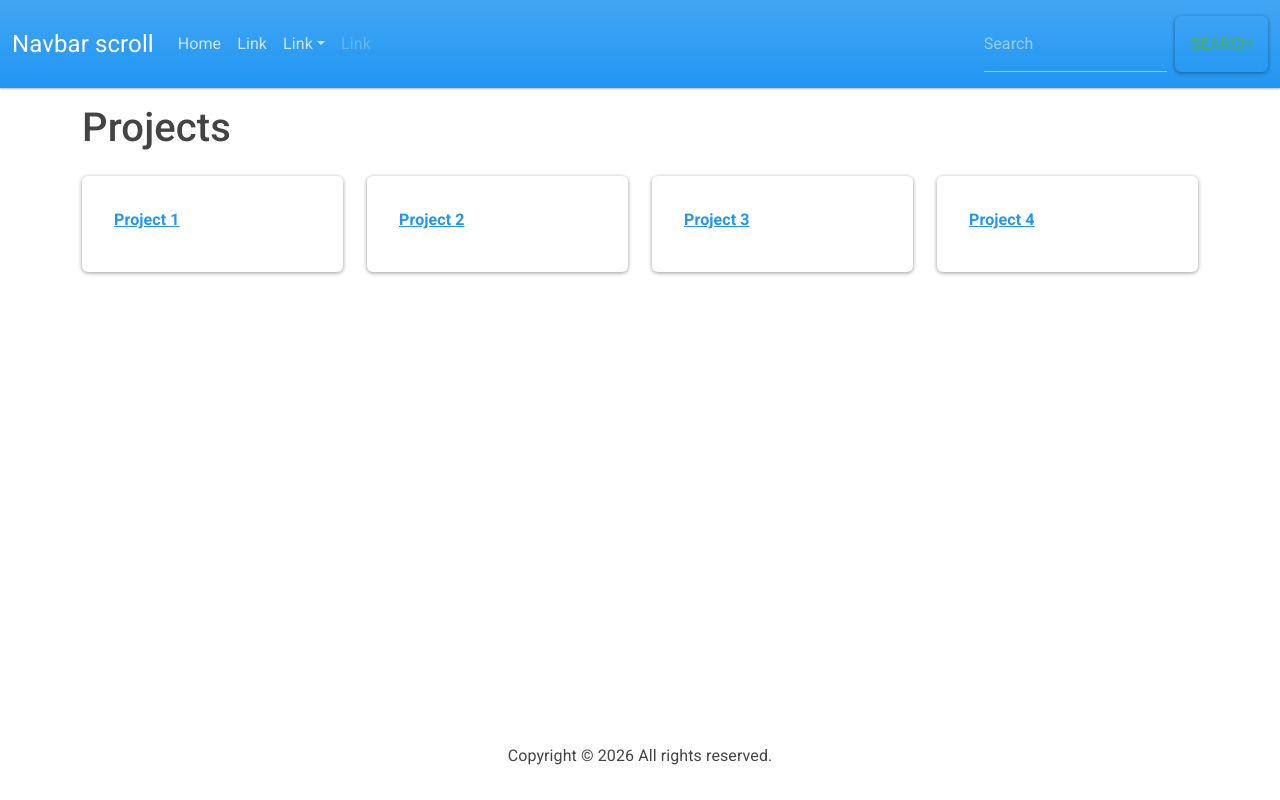
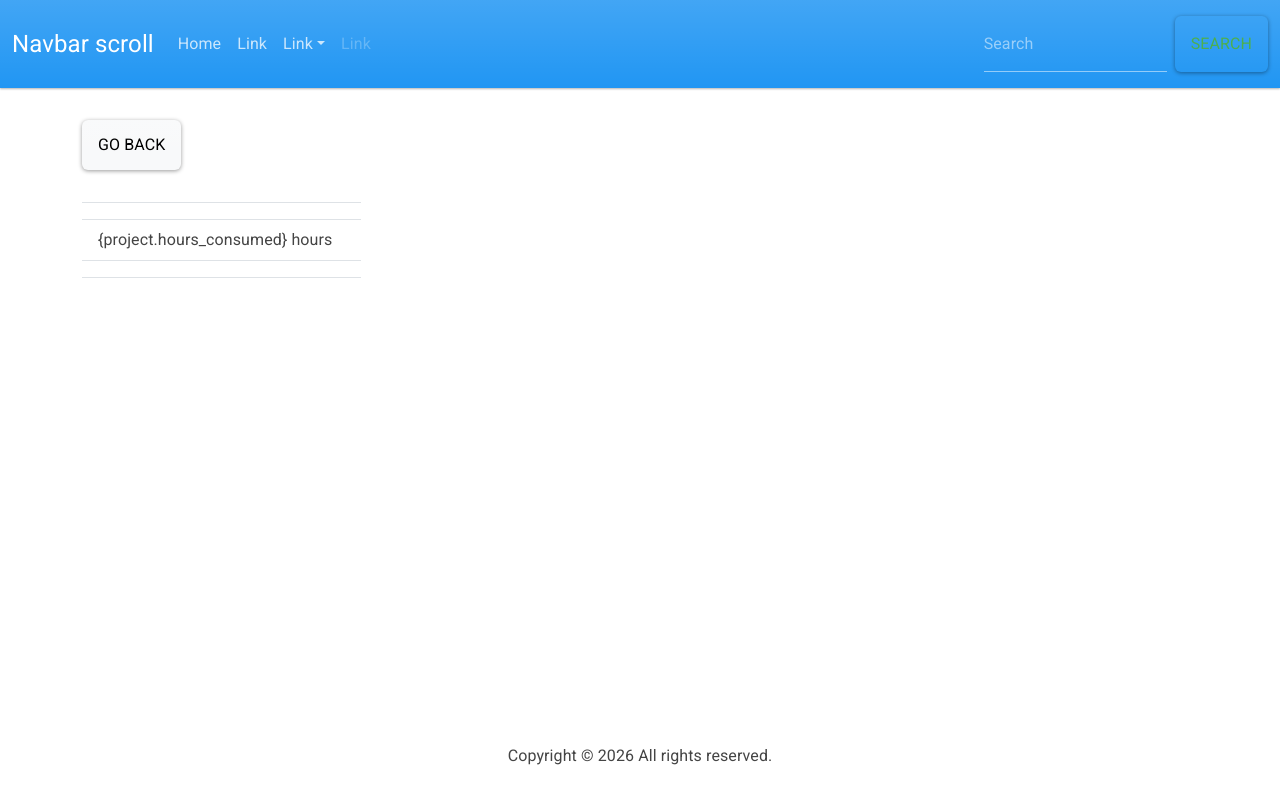
Before and after one commit to Nibe-Git-Hub/quiz4_frontend, a React (Create React App) app in the folder frontend/: page /project/1 in a window 1280 px wide. Built offline with nearby package versions, Linux system fonts and the light colour scheme.

Commit message:
feat: Project Detailed View

```diff
--- a/frontend/package.json
+++ b/frontend/package.json
@@ -12,6 +12,8 @@
     "react": "^19.2.4",
     "react-bootstrap": "^2.10.10",
     "react-dom": "^19.2.4",
+    "react-router-bootstrap": "^0.26.3",
+    "react-router-dom": "^7.13.0",
     "react-scripts": "5.0.1",
     "web-vitals": "^2.1.4"
   },
--- a/frontend/src/App.js
+++ b/frontend/src/App.js
@@ -1,21 +1,33 @@
 import { Row, Col, Container } from 'react-bootstrap'
+import { BrowserRouter as Router, Route, Routes } from 'react-router-dom'
 
 import Header from "./components/Header";
 import Footer from "./components/Footer";
-
 import HomeScreen from "./screens/HomeScreen";
+import ProjectScreen from "./screens/ProjectScreen";
+import ProjectCreateScreen from "./screens/ProjectCreateScreen";
+import TaskCreateScreen from "./screens/TaskCreateScreen";
+import UserListScreen from "./screens/UserListScreen";
+import UserCreateScreen from "./screens/UserCreateScreen";
 
 function App() {
   return (
-    <div>
+    <Router>
       <Header />
       <main className="py-3">
         <Container>
-          <HomeScreen />
+          <Routes>
+            <Route path='/' element={<HomeScreen />} exact />
+            <Route path='/project/:id' element={<ProjectScreen />} />
+            {/*<Route path='/create_project' element={<ProjectCreateScreen />} exact />*/}
+            {/*<Route path='/create_task' element={<TaskCreateScreen />} exact />*/}
+            {/*<Route path='/user/:id' element={<UserListScreen />} />*/}
+            {/*<Route path='/create_user' element={<UserCreateScreen />} exact />*/}
+          </Routes>
         </Container>
       </main>
       <Footer />
-    </div>
+    </Router>
   );
 }
 
--- a/frontend/src/components/Project.jsx
+++ b/frontend/src/components/Project.jsx
@@ -1,16 +1,23 @@
 import { Card } from 'react-bootstrap'
+import { Link } from 'react-router-dom'
 
 function Project({ project }) {
+    const projects = [
+    { name: 'Project 1' },
+    { name: 'Project 2' },
+    { name: 'Project 3' },
+    { name: 'Project 4' },
+  ]
   return (
     <Card className='my-3 p-3 rounded'>
-        <a href={`/project/${project._id}`}></a>
+        <Link to={`/project/${project._id}`}></Link>
 
         <Card.Body>
-            <a href={`/project/${project._id}`}>
+            <Link to={`/project/${project._id}`}>
             <Card.Title as='div'>
                 <strong>{project.name}</strong>
             </Card.Title>
-            </a>
+            </Link>
         </Card.Body>
     </Card>
   )
--- a/frontend/src/index.css
+++ b/frontend/src/index.css
@@ -1,3 +1,7 @@
 main {
   min-height: 80vh;
 }
+
+h3{
+  padding: 1rem;
+}
--- a/frontend/src/screens/HomeScreen.jsx
+++ b/frontend/src/screens/HomeScreen.jsx
@@ -1,5 +1,6 @@
 import { Row, Col } from 'react-bootstrap'
 import Project from '../components/Project'
+import projects from '../components/Project'
 
 function HomeScreen() {
   const projects = [
@@ -8,7 +9,6 @@ function HomeScreen() {
     { name: 'Project 3' },
     { name: 'Project 4' },
   ]
-
   return (
     <div>
       <h1>Projects</h1>
--- a/frontend/src/screens/ProjectScreen.jsx
+++ b/frontend/src/screens/ProjectScreen.jsx
@@ -0,0 +1,52 @@
+import React from 'react'
+import { Link, useParams } from 'react-router-dom'
+import { Row, Col, Image, ListGroup, Button, Card, ListGroupItem } from 'react-bootstrap'
+import project from '../components/Project'
+
+function ProjectScreen() {
+    const { id } = useParams()
+    const project = [
+    { name: 'Project 1' },
+    { name: 'Project 2' },
+    { name: 'Project 3' },
+    { name: 'Project 4' },
+  ]
+    const Project = project.find((p) => p.id === id)
+  return (
+    <div>
+        <Link to='/' className="btn btn-light my-3">
+            Go Back
+        </Link>
+
+        <Col md={6}>
+            {project.name}
+        </Col>
+
+        <Col md={3}>
+            <ListGroup variant="flush">
+                <ListGroupItem>
+                    {project.description}
+                </ListGroupItem>
+
+                <ListGroupItem>
+                    {project.status}
+                </ListGroupItem>
+
+                <ListGroupItem>
+                    {'{project.hours_consumed} hours'}
+                </ListGroupItem>
+
+                <ListGroupItem>
+                    {project.start_date}
+                </ListGroupItem>
+
+                <ListGroupItem>
+                    {project.end_date}
+                </ListGroupItem>
+            </ListGroup>
+        </Col>
+    </div>
+  )
+}
+
+export default ProjectScreen
```
Also changed, not shown: 1 other file (tests, documents, lock files or other folders).
